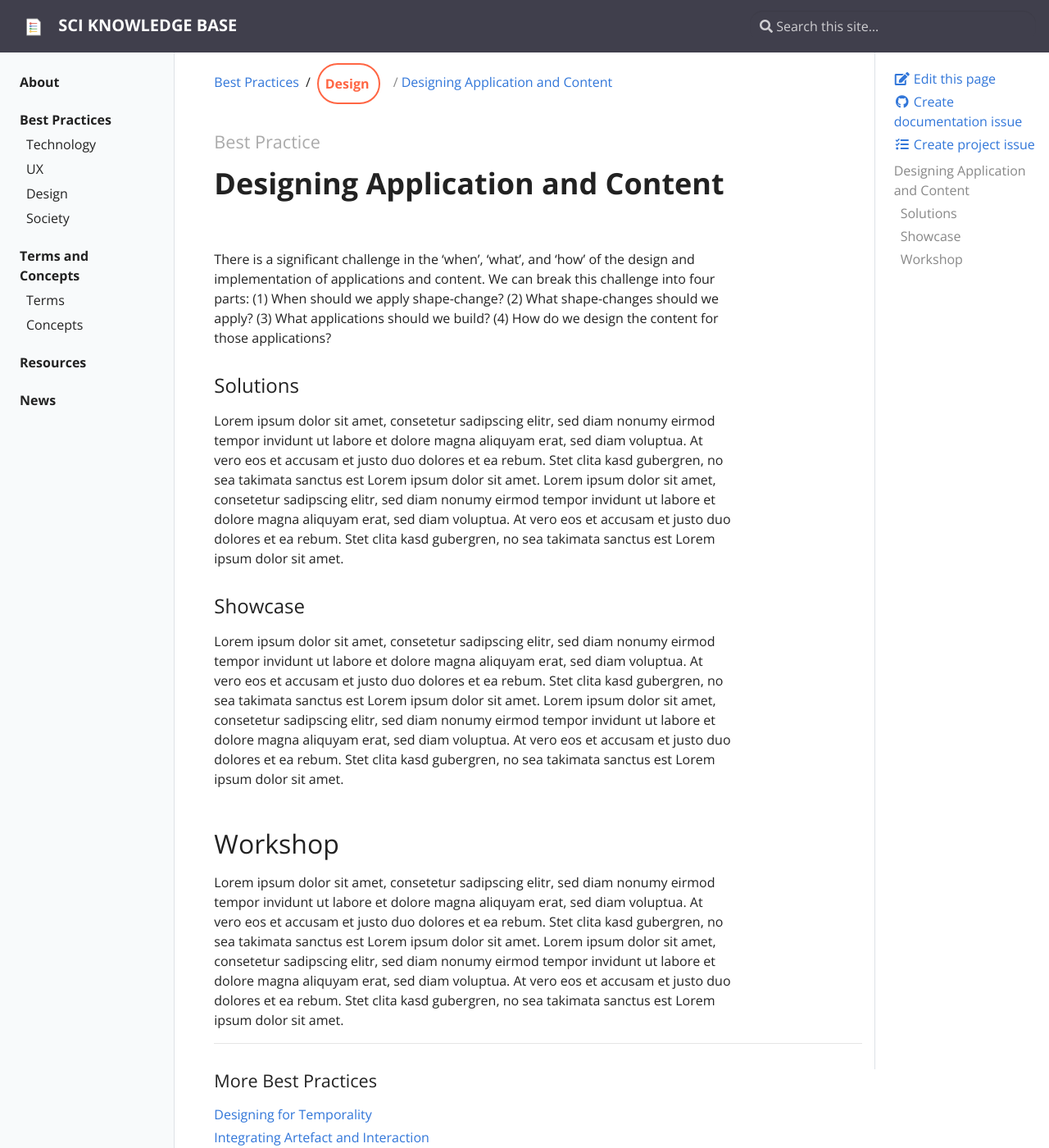
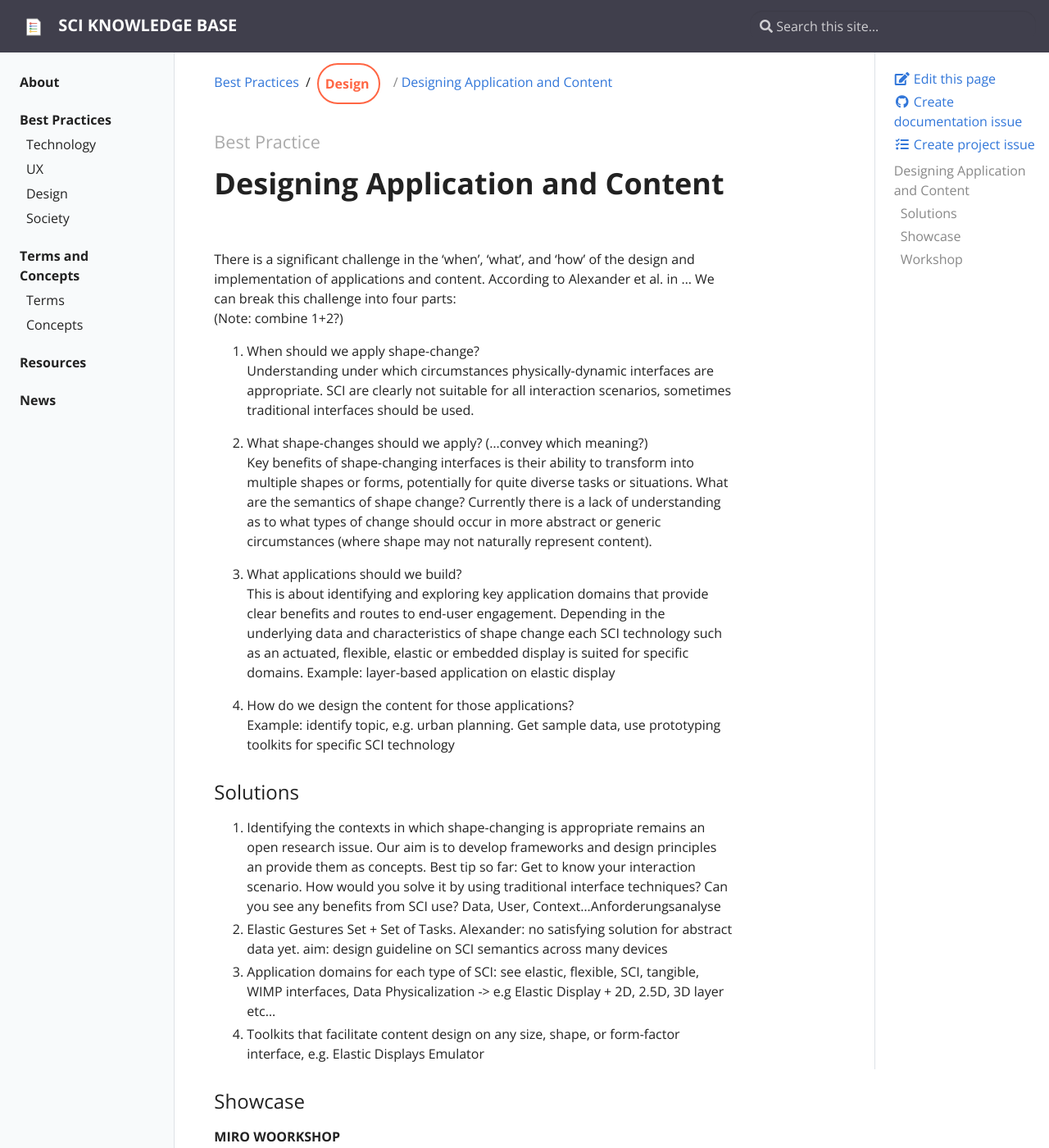
Before and after one commit to visualengineers/sci-knowledge-base, a Jekyll site: the page built from _best-practices/design/designing-application-and-content.md, in a window 1280 px wide and 1400 px high. Shown: the whole window at 82% size. Built offline with Jekyll 4.4.1, drawn with Linux system fonts in a browser that asks for light colours; some of the changed text lies outside the part shown.

Commit message:
draft best practice content

```diff
--- a/_best-practices/design/designing-application-and-content.md
+++ b/_best-practices/design/designing-application-and-content.md
@@ -7,13 +7,72 @@ permalink: /designing-application-and-content/
 ---
 
 # Designing Application and Content
-There is a significant challenge in the ‘when’, ‘what’, and ‘how’ of the design and implementation of applications and content. We can break this challenge into four parts: (1) When should we apply shape-change? (2) What shape-changes should we apply? (3) What applications should we build? (4) How do we design the content for those applications?
+There is a significant challenge in the ‘when’, ‘what’, and ‘how’ of the design and implementation of applications and content. According to Alexander et al. in ... We can break this challenge into four parts:
+(Note: combine 1+2?)
+
+1. When should we apply shape-change?
+Understanding under which circumstances physically-dynamic interfaces are appropriate. SCI are clearly not suitable for all interaction scenarios, sometimes traditional interfaces should be used.
+
+2. What shape-changes should we apply? (...convey which meaning?)
+Key benefits of shape-changing interfaces is their ability to transform into multiple shapes or forms, potentially for quite diverse tasks or situations.
+What are the semantics of shape change? Currently there is a lack of understanding as to what types of change should occur in more abstract or generic circumstances (where shape may not naturally represent content).
+
+3. What applications should we build?
+This is about identifying and exploring key application domains that provide clear benefits and routes to end-user engagement. Depending in the underlying data and characteristics of shape change each SCI technology such as an actuated, flexible, elastic or embedded display is suited for specific domains.
+Example: layer-based application on elastic display
+
+4. How do we design the content for those applications?
+Example: identify topic, e.g. urban planning. Get sample data, use prototyping toolkits for specific SCI technology
 
 ### Solutions
-Lorem ipsum dolor sit amet, consetetur sadipscing elitr, sed diam nonumy eirmod tempor invidunt ut labore et dolore magna aliquyam erat, sed diam voluptua. At vero eos et accusam et justo duo dolores et ea rebum. Stet clita kasd gubergren, no sea takimata sanctus est Lorem ipsum dolor sit amet. Lorem ipsum dolor sit amet, consetetur sadipscing elitr, sed diam nonumy eirmod tempor invidunt ut labore et dolore magna aliquyam erat, sed diam voluptua. At vero eos et accusam et justo duo dolores et ea rebum. Stet clita kasd gubergren, no sea takimata sanctus est Lorem ipsum dolor sit amet.
+1. Identifying the contexts in which shape-changing is appropriate remains an open research issue. Our aim is to develop frameworks and design principles an provide them as concepts. Best tip so far: Get to know your interaction scenario. How would you solve it by using traditional interface techniques? Can you see any benefits from SCI use? Data, User, Context...Anforderungsanalyse
+2. Elastic Gestures Set + Set of Tasks. Alexander: no satisfying solution for abstract data yet. aim: design guideline on SCI semantics across many devices
+3. Application domains for each type of SCI: see elastic, flexible, SCI, tangible, WIMP interfaces, Data Physicalization -> e.g Elastic Display + 2D, 2.5D, 3D layer etc...
+4. Toolkits that facilitate content design on any size, shape, or form-factor interface, e.g. Elastic Displays Emulator
 
 ### Showcase
-Lorem ipsum dolor sit amet, consetetur sadipscing elitr, sed diam nonumy eirmod tempor invidunt ut labore et dolore magna aliquyam erat, sed diam voluptua. At vero eos et accusam et justo duo dolores et ea rebum. Stet clita kasd gubergren, no sea takimata sanctus est Lorem ipsum dolor sit amet. Lorem ipsum dolor sit amet, consetetur sadipscing elitr, sed diam nonumy eirmod tempor invidunt ut labore et dolore magna aliquyam erat, sed diam voluptua. At vero eos et accusam et justo duo dolores et ea rebum. Stet clita kasd gubergren, no sea takimata sanctus est Lorem ipsum dolor sit amet.
+
+**MIRO WOORKSHOP**
+
+10 participants, same time, remote work
+
+Challenge: define use case to work on for next 6 months
+
+1. not relevant, because our aim is to learn if the context we choose is appropriate
+2. next step: ZELASTO Workshop II
+3. layer-based allication on elastic displays, "What subtype should we build?"
+4. "What content should we use?" Designing the content by shaping the topic
+
+**Outline**
+- Moderator bereitet Board vor, lädt ein
+- Tools und Thema vorstellen, aktueller Stand
+- Einzelarbeit
+- Präsentation
+- Gruppenarbeit
+- Voting
+
+**Used Tools**
+Collaboration + Communication: MIRO, Skype
+Techniques: Mood Board, Mind Map, Free Canvas for any visual or textual expression needed
+
+**Results**
+Urban Planning Scenario
+some impressions, add images!
 
 ## Workshop
-Lorem ipsum dolor sit amet, consetetur sadipscing elitr, sed diam nonumy eirmod tempor invidunt ut labore et dolore magna aliquyam erat, sed diam voluptua. At vero eos et accusam et justo duo dolores et ea rebum. Stet clita kasd gubergren, no sea takimata sanctus est Lorem ipsum dolor sit amet. Lorem ipsum dolor sit amet, consetetur sadipscing elitr, sed diam nonumy eirmod tempor invidunt ut labore et dolore magna aliquyam erat, sed diam voluptua. At vero eos et accusam et justo duo dolores et ea rebum. Stet clita kasd gubergren, no sea takimata sanctus est Lorem ipsum dolor sit amet.
+How can you train your own skills in "designing application and content" in a specific contexts?
+
+Prerequisites
+
+- Define your aim. Descibe your challenge as short and precise as possible.
+- Dive deeper into the challenge. Which of the 4 questions above are involved? In what way are they involved?
+- Use the Workshop Builder for choosing the workplace and outline that fits your needs
+- Set up your workplace.
+
+Qutline
+
+- Get the workshop material of the linked concepts. Make yourself familiar with the theory.
+- Hope you are still with us.
+- Use the material within your workplace.
+
+The suggested order for this Best Practice is to follow the questions above as they get more and more specific. However, sometimes you may skip a question that is not relevant for your aim.
```
Also changed, not shown: _terms/G/gesture.md (+14 -8 lines).
